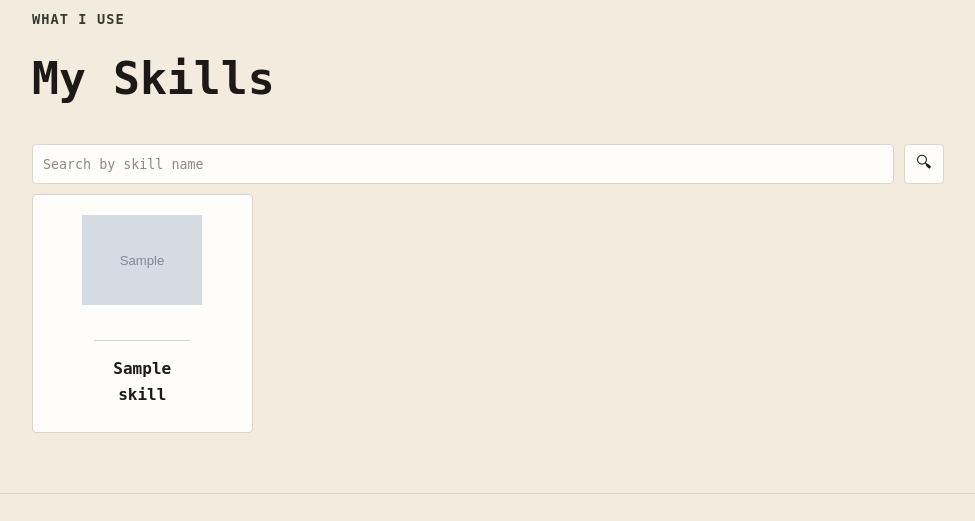
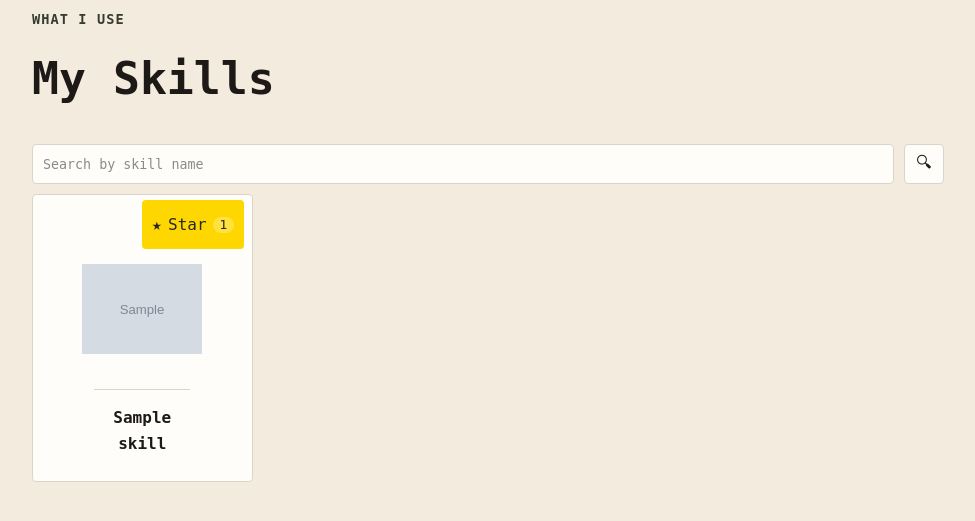
Before and after one commit to fadhilabdurrohman/myportofolio, a Django app: page /skill/ in a window 1280 px wide. Shown: the part 131-652 px from the top of the page, without its empty margins (152-1127 px from the left). Run offline with Django 5.2, Linux system fonts and the light colour scheme; tables that the repository leaves empty hold one stand-in row (values such as "Sample post"); grey boxes marked "Sample" are stand-in pictures.

Commit message:
feat: implement star feature

```diff
--- a/main/models.py
+++ b/main/models.py
@@ -35,6 +35,9 @@ class Skill(models.Model):
     name = models.CharField(max_length=255)
     icon = models.CharField(max_length=255)
     url = models.URLField(blank=True, null=True)
+    starred_by = models.ManyToManyField(
+        User, related_name="starred_skills", blank=True
+    )
 
     def __str__(self):
         return self.name
@@ -74,6 +77,9 @@ class Experience(models.Model):
     thumbnail = models.URLField(blank=True, null=True)
     started_at = models.DateField()
     ended_at = models.DateField(blank=True, null=True)
+    starred_by = models.ManyToManyField(
+        User, related_name="starred_experiences", blank=True
+    )
 
     def __str__(self):
         return self.title
--- a/main/urls.py
+++ b/main/urls.py
@@ -23,5 +23,7 @@ urlpatterns = [
     path("register/", register, name="register"),
     path("login/", login_user, name="login"),
     path("logout/", logout_user, name="logout"),
-    path("projects/<uuid:project_id>/star/", toggle_star, name="toggle_star"),
+    path("skill/<uuid:skill_id>/star/", toggle_skill_star, name="toggle_skill_star"),
+    path("project/<uuid:project_id>/star/", toggle_project_star, name="toggle_project_star"),
+    path("experience/<uuid:experience_id>/star/", toggle_experience_star, name="toggle_experience_star"),
 ]
--- a/main/views.py
+++ b/main/views.py
@@ -350,15 +350,37 @@ def logout_user(request):
     return response
 
 @login_required(login_url="/login/")
-def toggle_star(request, project_id):
+def toggle_skill_star(request, skill_id):
+    skill = get_object_or_404(Skill, pk=skill_id)
+
+    if request.method == "POST":
+        if request.user in skill.starred_by.all():
+            skill.starred_by.remove(request.user)
+        else:
+            skill.starred_by.add(request.user)
+
+    return redirect("main:show_skill")
+
+@login_required(login_url="/login/")
+def toggle_project_star(request, project_id):
     project = get_object_or_404(Project, pk=project_id)
 
     if request.method == "POST":
-        # Kalau akun ini sudah pernah memberi star, batalkan star-nya.
-        # Kalau belum, tambahkan star.
         if request.user in project.starred_by.all():
             project.starred_by.remove(request.user)
         else:
             project.starred_by.add(request.user)
 
     return redirect("main:show_project")
+
+@login_required(login_url="/login/")
+def toggle_experience_star(request, experience_id):
+    experience = get_object_or_404(Experience, pk=experience_id)
+
+    if request.method == "POST":
+        if request.user in experience.starred_by.all():
+            experience.starred_by.remove(request.user)
+        else:
+            experience.starred_by.add(request.user)
+
+    return redirect("main:show_experience")
--- a/templates/components/project_star.html
+++ b/templates/components/project_star.html
@@ -1,8 +1,8 @@
-<form method="post" action="{% url 'main:toggle_star' project.id %}" class="star-form">
+<form method="post" action="{% url 'main:toggle_project_star' project.id %}" class="star-form">
     {% csrf_token %}
     <button type="submit"
             class="button button-star{% if user in project.starred_by.all %} is-starred{% endif %}"
-            title="{% if project.starred_by.all %}Dibintangi oleh {{ project.starred_by.all|join:', ' }}{% else %}Jadilah yang pertama memberi star{% endif %}">
+            title="{% if project.starred_by.all %}Starred by {{ project.starred_by.all|join:', ' }}{% else %}Be the first to star{% endif %}">
         <span aria-hidden="true">★</span>
         {% if user in project.starred_by.all %}Unstar{% else %}Star{% endif %}
         <span class="star-count">{{ project.starred_by.count }}</span>
--- /dev/null
+++ b/templates/components/skill_star.html
@@ -0,0 +1,10 @@
+<form method="post" action="{% url 'main:toggle_skill_star' skill.id %}" class="star-form">
+    {% csrf_token %}
+    <button type="submit"
+            class="button button-star{% if user in skill.starred_by.all %} is-starred{% endif %}"
+            title="{% if skill.starred_by.all %}Starred by {{ skill.starred_by.all|join:', ' }}{% else %}Be the first to star{% endif %}">
+        <span aria-hidden="true">★</span>
+        {% if user in skill.starred_by.all %}Unstar{% else %}Star{% endif %}
+        <span class="star-count">{{ skill.starred_by.count }}</span>
+    </button>
+</form>
--- a/templates/experience.html
+++ b/templates/experience.html
@@ -43,6 +43,7 @@
                                     <p class="experience-organization">{{ experience.organization }}</p>
                                     <p class="experience-description">{{ experience.description }}</p>
                                     <div class="experience-card-actions">
+                                        {% include "components/experience_star.html" with experience=experience %}
                                         {% if user.is_superuser or is_editor %}
                                             <a href="{% url 'main:update_experience' experience.id %}" class="button edit-button">
                                                 Edit
--- a/templates/skill.html
+++ b/templates/skill.html
@@ -33,6 +33,7 @@
                         {% for skill in skill_list %}
                             <li class="skill-item">
                                 <div class="skill-card-action">
+                                    {% include "components/skill_star.html" with skill=skill %}
                                     {% if user.is_superuser or is_editor %}
                                         <a href="{% url 'main:update_skill' skill.id %}" class="edit-skill-button">&#9998;</a>
                                     {% endif %}
```
Also changed, not shown: templates/components/experience_star.html (added, +10 -0 lines), main/migrations/0007_experience_starred_by_skill_starred_by.py (added).
